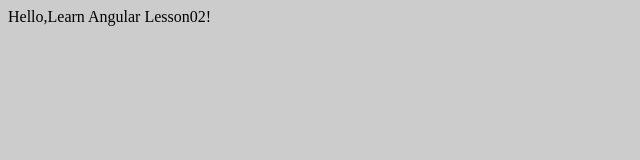
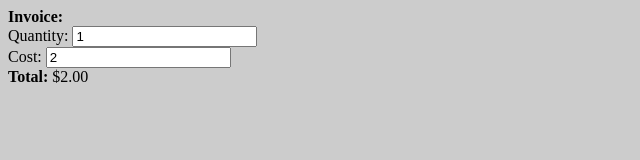
Before and after one commit to ShadowInkLee/SampleDemo, a website: page Demo/Lesson02/index.html in a window 1280 px wide. Shown: the whole page, without its empty margins (0-640 px from the left). Drawn offline with nearby package versions, Linux system fonts and the light colour scheme; files that its build step writes are made by us from their sources.

Commit message:
Developer Guide / Conceptual Overview/ Data binding

```diff
--- a/Demo/Lesson02/index.html
+++ b/Demo/Lesson02/index.html
@@ -1,12 +1,23 @@
 <!DOCTYPE html>
-<html lang="en" ng-app>
+<html lang="en">
 <head>
 	<meta charset="UTF-8">
-	<title>AngualrJS</title>
+	<title>Conceptual Overview-AngualrJS Data Binding</title>
 	<script type="text/javascript" src="/bower_components/angular/angular.js"></script>
 	<link rel="stylesheet" href="styles/main.css">
 </head>
 <body>
-	Hello,Learn Angular {{'Lesson02'}}!
+	<div ng-app ng-init="qty=1;cost=2">
+	 <b>Invoice:</b>
+	 <div>
+	 	Quantity: <input type="number" min="0" ng-model="qty">
+	 </div>
+	 <div>
+	 	Cost: <input type="number" min="0" ng-model="cost">
+	 </div>
+	 <div>
+	 	<b>Total:</b> {{qty*cost| currency}}
+	 </div>
+	</div>
 </body>
 </html>
```
